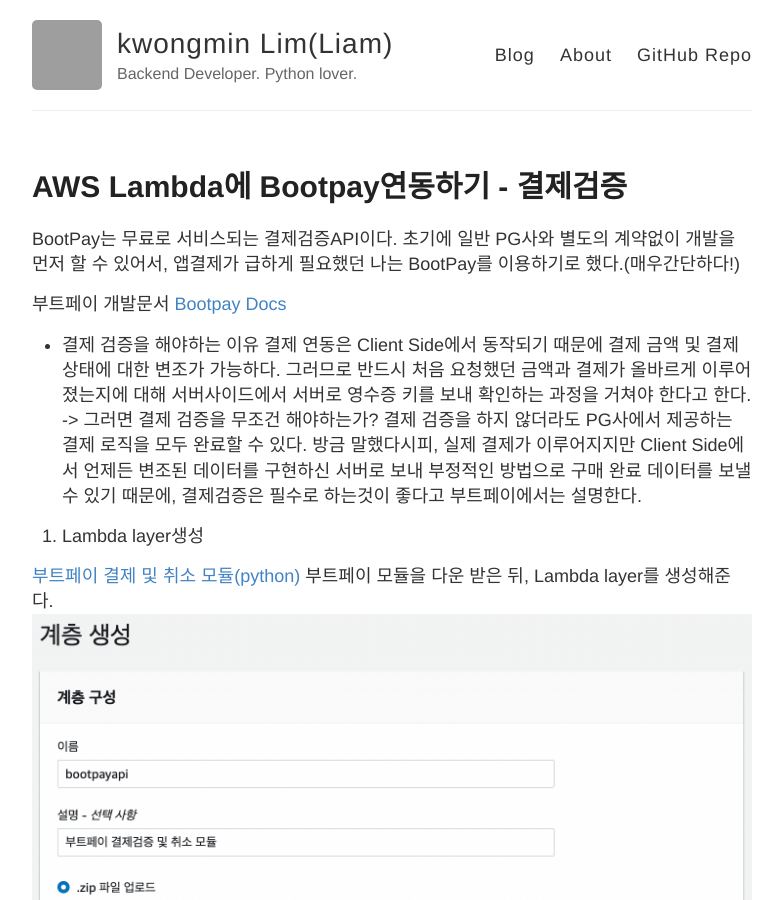
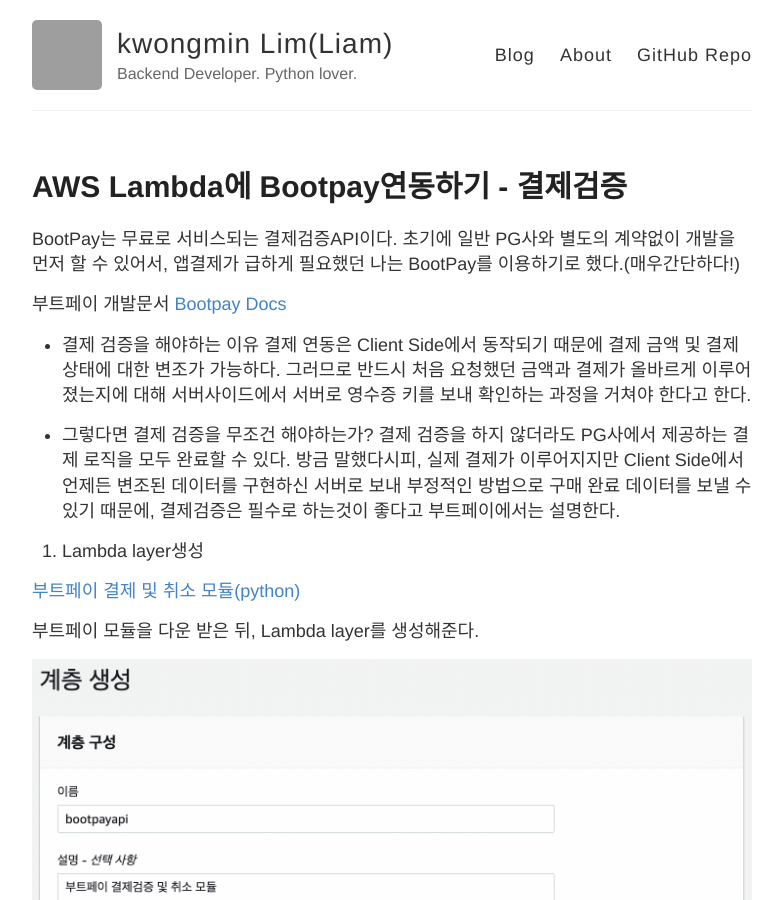
Before and after one commit to liampoet/liampoet.github.io-test2, a Jekyll site: the page built from _posts/2014-3-3-Hello-World.md, in a window 1280 px wide and 900 px high. Shown: the whole window, without its empty margins (248-1031 px from the left). Built offline with Jekyll 4.4.1, drawn with Linux system fonts in a browser that asks for light colours; some of the changed text lies outside the part shown; grey boxes are pictures that could not be loaded.

Commit message:
Update 2014-3-3-Hello-World.md

````diff
--- a/_posts/2014-3-3-Hello-World.md
+++ b/_posts/2014-3-3-Hello-World.md
@@ -8,19 +8,23 @@
 부트페이 개발문서
 [Bootpay Docs](https://docs.bootpay.co.kr)
 
-- 결제 검증을 해야하는 이유
+* 결제 검증을 해야하는 이유
 결제 연동은 Client Side에서 동작되기 때문에 결제 금액 및 결제 상태에 대한 변조가 가능하다.
 그러므로 반드시 처음 요청했던 금액과 결제가 올바르게 이루어졌는지에 대해 서버사이드에서 서버로 영수증 키를 보내 확인하는 과정을 거쳐야 한다고 한다.
--> 그러면 결제 검증을 무조건 해야하는가?
+
+* 그렇다면 결제 검증을 무조건 해야하는가?
 결제 검증을 하지 않더라도 PG사에서 제공하는 결제 로직을 모두 완료할 수 있다.
-방금 말했다시피, 실제 결제가 이루어지지만 Client Side에서 언제든 변조된 데이터를 구현하신 서버로 보내 부정적인 방법으로 구매 완료 데이터를 보낼 수 있기 때문에, 결제검증은 필수로 하는것이 좋다고 부트페이에서는 설명한다.
+방금 말했다시피, 실제 결제가 이루어지지만 Client Side에서 언제든 변조된 데이터를 구현하신 서버로 보내 부정적인 방법으로 구매 완료 데이터를 보낼 수 있기 때문에,
+결제검증은 필수로 하는것이 좋다고 부트페이에서는 설명한다.
 
 
 
 1. Lambda layer생성
 
 [부트페이 결제 및 취소 모듈(python)](https://github.com/bootpay/server_python)
+
 부트페이 모듈을 다운 받은 뒤, Lambda layer를 생성해준다.
+
 ![_config.yml]({{ site.baseurl }}/images/Lambda_layer.png)
 
 
@@ -28,7 +32,9 @@
 2. Add a layer
 
 생성한 부트페이 layer를 Lambda함수에 추가해준다.
+
 ![_config.yml]({{ site.baseurl }}/images/Add_layer.png)
+
 ```py
 from lib.BootpayApi import BootpayApi
 ```
@@ -54,12 +60,14 @@
             # TODO: 이곳이 상품 지급 혹은 결제 완료 처리를 하는 로직으로 사용하면 됩니다.
 ```
 
-이것만 작성하면 매우 간단하게 결제 검증을 끝낼 수 있다. 필자는 웹결제가 없었기 떄문에 앱에서 결제 후 서버사이드에서 결제 검증만 진행했다.
+이것만 작성하면 매우 간단하게 결제 검증을 끝낼 수 있다.
+필자는 웹결제가 없었기 떄문에 앱에서 결제 후 서버사이드에서 결제 검증만 진행했다.
 application_id와 private_key는 부트페이 관리자에서 확인할 수 있다.
 또한 위 코드와 같이 결제 금액으로 비교를 해주면 되는데, 가격말고도 원하는 다른 데이터를 추가로 비교할 수 도있다.
 
 
-- 검증결과
+* 검증결과
+
 ```json
 {
   "status": 200,
@@ -105,5 +113,7 @@
 ```
 
 
-서류작성 및 PG사 심사(앱 결제테스트 등)는 거의 3주 가까이 걸렸는데, 서버사이드의 작업은 3시간도 채 걸리지 않고 작업을 끝낼 수 있다.
-또한 부트페이 개발자와 원할한 소통도 가능하고 Bootpay 버그에 대한 수정 요청도 빠르게 처리해 주기 때문에(필자는 앱단에서 요청사항이 있었는데, 4일내로 업데이트 해주셨다.), 나처럼 빠른시일내 앱결제 시스템이 필요한경우 Bootpay를 한번 고려해보기 바란다! :-)
+서류작성 및 PG사 심사(앱 결제테스트 등)는 거의 3주 가까이 걸렸는데,
+서버사이드의 작업은 3시간도 채 걸리지 않고 작업을 끝낼 수 있다.
+또한 부트페이 개발자와 원할한 소통도 가능하고 Bootpay 버그에 대한 수정 요청도 빠르게 처리해 주기 때문에,(필자는 앱단에서 요청사항이 있었는데, 4일내로 업데이트 해주셨다.)
+나처럼 빠른시일내 앱결제 시스템이 필요한경우 Bootpay를 한번 고려해보기 바란다! :-)
````
